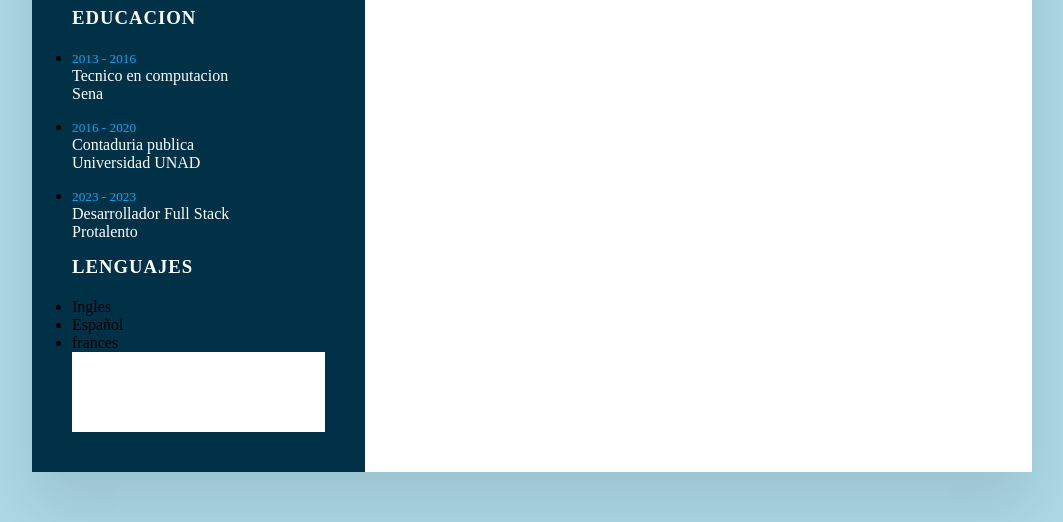
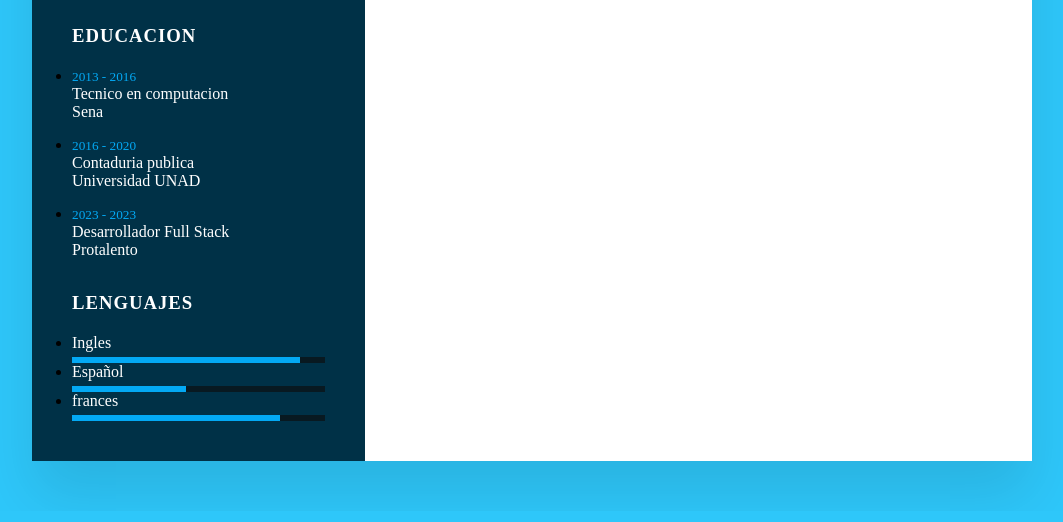
Before and after one commit to Jteheranm/practicaadacss, a plain HTML site: page index.html in a window 1280 px wide. Shown: the part 629-1151 px from the top of the page, without its empty margins (108-1171 px from the left). Drawn offline with Linux system fonts and the light colour scheme.

Commit message:
quinto commit

```diff
--- a/index.html
+++ b/index.html
@@ -5,7 +5,12 @@
     <meta http-equiv="X-UA-Compatible" content="IE=edge" />
     <meta name="viewport" content="width=device-width, initial-scale=1.0" />
     <title>CV JONATHA TEHERAN</title>
-    <link rel="stylesheet" href="https://cdnjs.cloudflare.com/ajax/libs/font-awesome/4.7.0/css/font-awesome.css" integrity="sha512-5A8nwdMOWrSz20fDsjczgUidUBR8liPYU+WymTZP1lmY9G6Oc7HlZv156XqnsgNUzTyMefFTcsFH/tnJE/+xBg==" crossorigin="anonymous" />
+    <link
+      rel="stylesheet"
+      href="https://cdnjs.cloudflare.com/ajax/libs/font-awesome/4.7.0/css/font-awesome.css"
+      integrity="sha512-5A8nwdMOWrSz20fDsjczgUidUBR8liPYU+WymTZP1lmY9G6Oc7HlZv156XqnsgNUzTyMefFTcsFH/tnJE/+xBg=="
+      crossorigin="anonymous"
+    />
     <link rel="stylesheet" type="text/css" href="styles.css" />
   </head>
   <body>
@@ -15,52 +20,61 @@
           <div class="imgBx">
             <img src="imghv/fotohojadevida.jpeg" />
           </div>
-          <h2>JONATHA TEHERAN<br/><span>Desarrollador Web</span></h2>
+          <h2>JONATHA TEHERAN<br /><span>Desarrollador Web</span></h2>
         </div>
-
 
         <div class="ContacInfo">
           <h3 class="title">Contacto</h3>
           <ul>
             <li>
-              <span class="icon"><i class="fa fa-phone" aria-hidden="true"></i></span>
+              <span class="icon"
+                ><i class="fa fa-phone" aria-hidden="true"></i
+              ></span>
               <span class="text">+57 3006421761</span>
             </li>
           </ul>
 
           <ul>
             <li>
-              <span class="icon"><i class="fa fa-envelope-open" aria-hidden="true"></i></span>
+              <span class="icon"
+                ><i class="fa fa-envelope-open" aria-hidden="true"></i
+              ></span>
               <span class="text">jteheran96@hotmail.com</span>
             </li>
           </ul>
 
           <ul>
             <li>
-              <span class="icon"><i class="fa fa-globe" aria-hidden="true"></i></span>
+              <span class="icon"
+                ><i class="fa fa-globe" aria-hidden="true"></i
+              ></span>
               <span class="text">www.mywebsite.com</span>
             </li>
           </ul>
 
           <ul>
             <li>
-              <span class="icon"><i class="fa fa-linkedin" aria-hidden="true"></i></span>
+              <span class="icon"
+                ><i class="fa fa-linkedin" aria-hidden="true"></i
+              ></span>
               <span class="text"> www.linkedin.com/me</span>
             </li>
           </ul>
 
           <ul>
             <li>
-              <span class="icon"><i class="fa fa-map-marker" aria-hidden="true"></i></span>
+              <span class="icon"
+                ><i class="fa fa-map-marker" aria-hidden="true"></i
+              ></span>
               <span class="text">Maicao, La Guajira, Colombia</span>
             </li>
           </ul>
-      </div>
+        </div>
 
+        <br />
 
-
-      <div class="contacInfoeducation">
-          <h3 class="title">Educacion </h3>
+        <div class="contacInfo education">
+          <h3 class="title">Educacion</h3>
           <ul>
             <li>
               <h5>2013 - 2016</h5>
@@ -78,24 +92,32 @@
               <h4>Protalento</h4>
             </li>
           </ul>
-      </div>
+        </div>
+        <br />
 
-        <div class="contacInfolenguajes">
-          <h3 class="title">Lenguajes </h3>
+        <div class="contacInfo lenguajes">
+          <h3 class="title">Lenguajes</h3>
           <ul>
             <li>
               <span class="text">Ingles</span>
-              <span class="percent"></span>
+              <span class="percent">
+                <div style="width: 90%"></div>
+              </span>
             </li>
             <li>
               <span class="text">Español</span>
-              <span class="percent"></span>
+              <span class="percent">
+                <div style="width: 45%"></div>
+              </span>
             </li>
             <li>
               <span class="text">frances</span>
-              <span class="percent"></span>
+              <span class="percent">
+                <div style="width: 82%"></div>
+              </span>
             </li>
           </ul>
+        </div>
       </div>
       <div class="rigth_side"></div>
     </div>
--- a/styles.css
+++ b/styles.css
@@ -7,7 +7,7 @@
   font-family: "poppins" sans-serif;
 }
 body {
-  background: rgb(173, 216, 230);
+  background: rgb(46, 199, 250);
   display: flex;
   justify-content: center;
   align-items: center;
@@ -104,23 +104,42 @@ body {
   font-weight: 300;
 }
 
-.contacInfoeducation li {
+.contacInfo.education li {
   margin-bottom: 15px;
 }
-.contacInfoeducation h5 {
+.contacInfo.education h5 {
   color: #03a9f4;
   font-weight: 500;
 }
 
-.contacInfoeducation h4 {
+.contacInfo.education h4 {
   color: #fff;
   font-weight: 500;
 }
-.contacInfoeducation h4 {
+.contacInfo.education h4 {
   color: #fff;
-  font-weight: 300;
+  font-weight: 500;
 }
 
+.contacInfo.lenguajes .text {
+  color: #fff;
+}
+.contacInfo.lenguajes .percent {
+  position: relative;
+  width: 100%;
+  height: 6px;
+  background: #081921;
+  display: block;
+  margin-top: 5px;
+}
+
+.contacInfo.lenguajes .percent div {
+  position: absolute;
+  top: 0;
+  left: 0;
+  height: 100%;
+  background: #03a9f4;
+}
 .container .rigth_side {
   position: relative;
   background: #fff;
```
